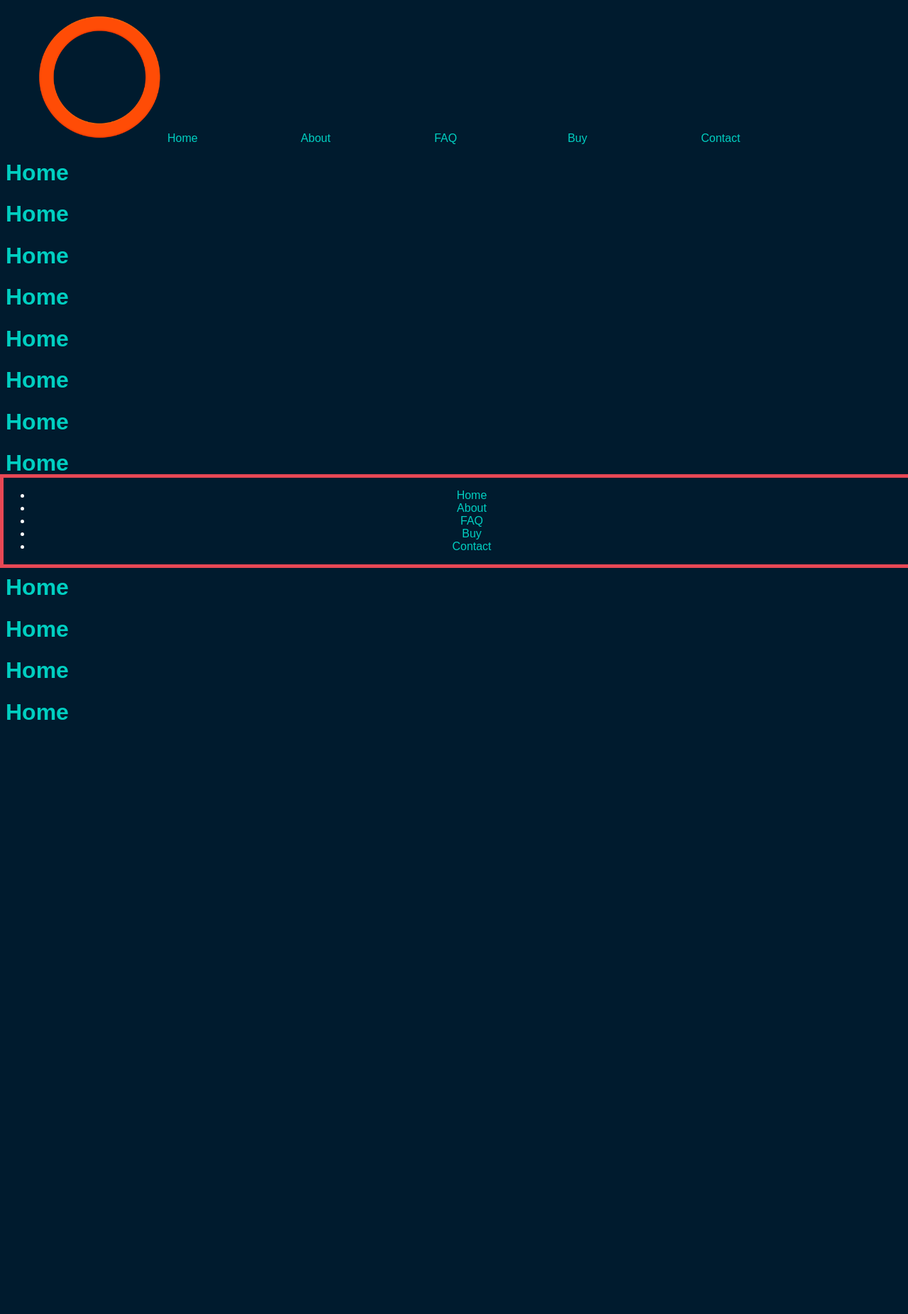
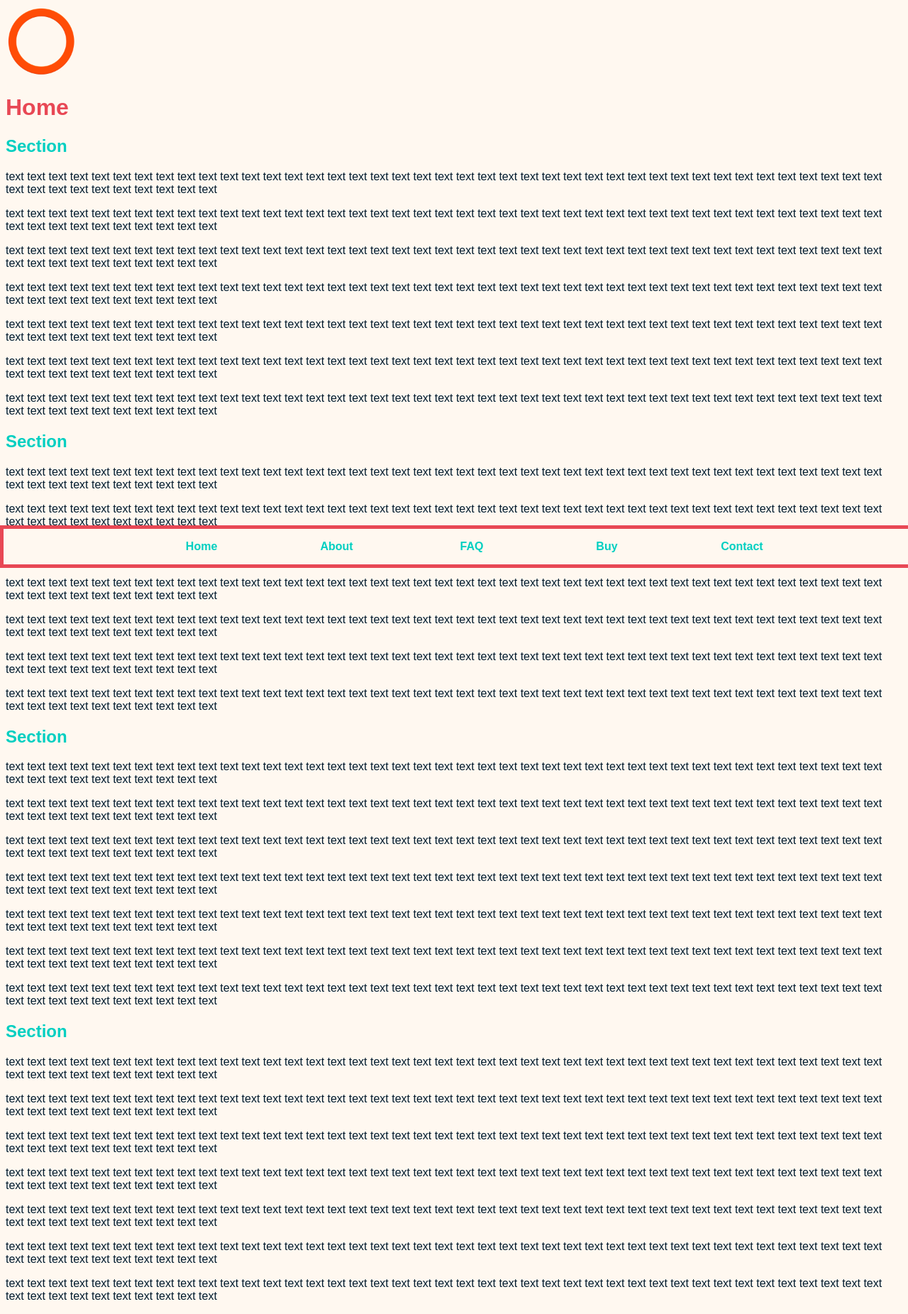
Before and after one commit to mirarj/SpiderWeb, a PHP site: page / in a window 1280 px wide. Shown: the whole page at 71% size. Before the commit the page ends 1014 px from the top, so only its background shows below. Run offline with PHP 8.4, Linux system fonts and the light colour scheme.

Commit message:
color palette

```diff
--- a/index.html
+++ b/index.html
@@ -12,31 +12,43 @@
 </head>
 
 <body>
-    <nav>
-        <ul display="block">
-            <li><a href="index.html"><img src="./logo.png"></a></li>
-            <li><a href="./index.html">Home</a></li>
-            <li><a href="./about.html">About</a></li>
-            <li><a href="./testimonials.html">FAQ</a></li>
-            <li><a href="./payment.html">Buy</a></li>
-            <li><a href="./contact.html">Contact</a></li>
-        </ul>
-    </nav>
+    <header>
+        <a href="index.html"><img src="./logo.png"></a></li>
+    </header>
 
     <h1>Home</h1>
-    <h1>Home</h1>
-    <h1>Home</h1>
-    <h1>Home</h1>
-    <h1>Home</h1>
-    <h1>Home</h1>
-    <h1>Home</h1>
-    <h1>Home</h1>
-    <h1>Home</h1>
-    <h1>Home</h1>
-    <h1>Home</h1>
-    <h1>Home</h1>
-    <h1>Home</h1>
-    <h1>Home</h1>
+    <h2>Section</h2>
+    <p>text text text text text text text text text text text text text text text text text text text text text text text text text text text text text text text text text text text text text text text text text text text text text text text text text text text </p>
+    <p>text text text text text text text text text text text text text text text text text text text text text text text text text text text text text text text text text text text text text text text text text text text text text text text text text text text </p>
+    <p>text text text text text text text text text text text text text text text text text text text text text text text text text text text text text text text text text text text text text text text text text text text text text text text text text text text </p>
+    <p>text text text text text text text text text text text text text text text text text text text text text text text text text text text text text text text text text text text text text text text text text text text text text text text text text text text </p>
+    <p>text text text text text text text text text text text text text text text text text text text text text text text text text text text text text text text text text text text text text text text text text text text text text text text text text text text </p>
+    <p>text text text text text text text text text text text text text text text text text text text text text text text text text text text text text text text text text text text text text text text text text text text text text text text text text text text </p>
+    <p>text text text text text text text text text text text text text text text text text text text text text text text text text text text text text text text text text text text text text text text text text text text text text text text text text text text </p>
+    <h2>Section</h2>
+    <p>text text text text text text text text text text text text text text text text text text text text text text text text text text text text text text text text text text text text text text text text text text text text text text text text text text text </p>
+    <p>text text text text text text text text text text text text text text text text text text text text text text text text text text text text text text text text text text text text text text text text text text text text text text text text text text text </p>
+    <p>text text text text text text text text text text text text text text text text text text text text text text text text text text text text text text text text text text text text text text text text text text text text text text text text text text text </p>
+    <p>text text text text text text text text text text text text text text text text text text text text text text text text text text text text text text text text text text text text text text text text text text text text text text text text text text text </p>
+    <p>text text text text text text text text text text text text text text text text text text text text text text text text text text text text text text text text text text text text text text text text text text text text text text text text text text text </p>
+    <p>text text text text text text text text text text text text text text text text text text text text text text text text text text text text text text text text text text text text text text text text text text text text text text text text text text text </p>
+    <p>text text text text text text text text text text text text text text text text text text text text text text text text text text text text text text text text text text text text text text text text text text text text text text text text text text text </p>
+    <h2>Section</h2>
+    <p>text text text text text text text text text text text text text text text text text text text text text text text text text text text text text text text text text text text text text text text text text text text text text text text text text text text </p>
+    <p>text text text text text text text text text text text text text text text text text text text text text text text text text text text text text text text text text text text text text text text text text text text text text text text text text text text </p>
+    <p>text text text text text text text text text text text text text text text text text text text text text text text text text text text text text text text text text text text text text text text text text text text text text text text text text text text </p>
+    <p>text text text text text text text text text text text text text text text text text text text text text text text text text text text text text text text text text text text text text text text text text text text text text text text text text text text </p>
+    <p>text text text text text text text text text text text text text text text text text text text text text text text text text text text text text text text text text text text text text text text text text text text text text text text text text text text </p>
+    <p>text text text text text text text text text text text text text text text text text text text text text text text text text text text text text text text text text text text text text text text text text text text text text text text text text text text </p>
+    <p>text text text text text text text text text text text text text text text text text text text text text text text text text text text text text text text text text text text text text text text text text text text text text text text text text text text </p>
+    <h2>Section</h2>
+    <p>text text text text text text text text text text text text text text text text text text text text text text text text text text text text text text text text text text text text text text text text text text text text text text text text text text text </p>
+    <p>text text text text text text text text text text text text text text text text text text text text text text text text text text text text text text text text text text text text text text text text text text text text text text text text text text text </p>
+    <p>text text text text text text text text text text text text text text text text text text text text text text text text text text text text text text text text text text text text text text text text text text text text text text text text text text text </p>
+    <p>text text text text text text text text text text text text text text text text text text text text text text text text text text text text text text text text text text text text text text text text text text text text text text text text text text text </p>
+    <p>text text text text text text text text text text text text text text text text text text text text text text text text text text text text text text text text text text text text text text text text text text text text text text text text text text text </p>
+    <p>text text text text text text text text text text text text text text text text text text text text text text text text text text text text text text text text text text text text text text text text text text text text text text text text text text text </p>
+    <p>text text text text text text text text text text text text text text text text text text text text text text text text text text text text text text text text text text text text text text text text text text text text text text text text text text text </p>
 
     <footer>
         <ul display="block">
--- a/style.css
+++ b/style.css
@@ -1,22 +1,28 @@
-body {color: #00cfc1; background-color: #001b2e; font-family:sans-serif;}
+body {color: #00cfc1; background-color: #fff8f0; font-family:sans-serif;}
 
-nav {width: 100%; display: flexbox;}
-nav li {list-style-type: none; display:inline-block; width: 15%; box-sizing: border-box; max-height: 100%;}
-nav img {max-height: 100%; max-width: 100%;}
-
-a {color: #00cfc1; text-decoration: none;}
-a:hover {color: #fff8f0; font-weight: bolder;}
+header img {max-height: 100px; max-width: 100%;}
 
 footer {
     position: fixed;
-    left: 0;
+    left: 0; right: 0;
     bottom: 0;
     width: 100%;
-    background-color: #001b2e;
-    color: white;
+    display: flexbox;
+    background-color: #fff8f0;
+    color: #00cfc1;
     text-align: center;
     border: 5px solid #e84855;
+    font-weight: bold;
   }
+footer li {list-style-type: none; display:inline-block; width: 15%; box-sizing: border-box; max-height: 100%;}
+
+a {color: #00cfc1; text-decoration: none;}
+a:hover {color: #001b2e; font-weight: bolder;}
+
+h1 {color: #e84855;}
+
+p {color: #001b2e;}
+
 
 /* rgb(#fff8f0)
 rgb(#e84855)
```
